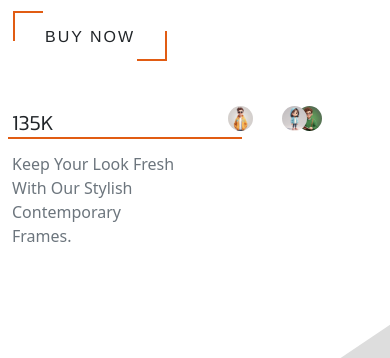
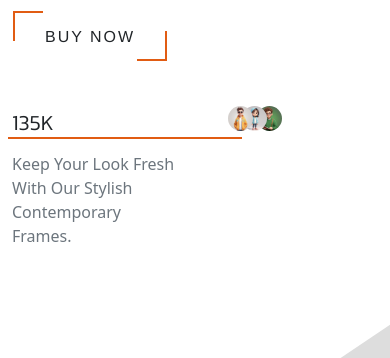
Before and after one commit to MazenBeso/Spectra-Shades, a plain HTML site: page index.html in a window 390 px wide. Shown: the part 446-804 px from the top of the page. Drawn offline with nearby package versions, Linux system fonts and the light colour scheme.

Commit message:
Update style.css

```diff
--- a/assets/style/style.css
+++ b/assets/style/style.css
@@ -352,15 +352,6 @@ footer{
 }
 
 
-/* @media screen and (max-width: 341px) {
-    #user2{
-        left: 180px;
-    }
-    #user3{
-
-    }
-} */
-
 @media screen and (max-width: 340px) {
     #user1{
         right: 60px;
@@ -385,6 +376,15 @@ footer{
     }
 }
 
+@media screen and (max-width: 391px) {
+    #user2{
+        left: 230px;
+    }
+    #user3{
+        left: 245px;
+    }
+}
+
 @media screen and (max-width: 431px) {
     #user1 {
             right: 60px;
@@ -392,12 +392,12 @@ footer{
         }
 
         #user2 {
-            left: 270px;
+            left: 230px;
             bottom: 5px;
         }
 
         #user3 {
-            left: 285px;
+            left: 245px;
             bottom: 5px;
         }
 }
```
